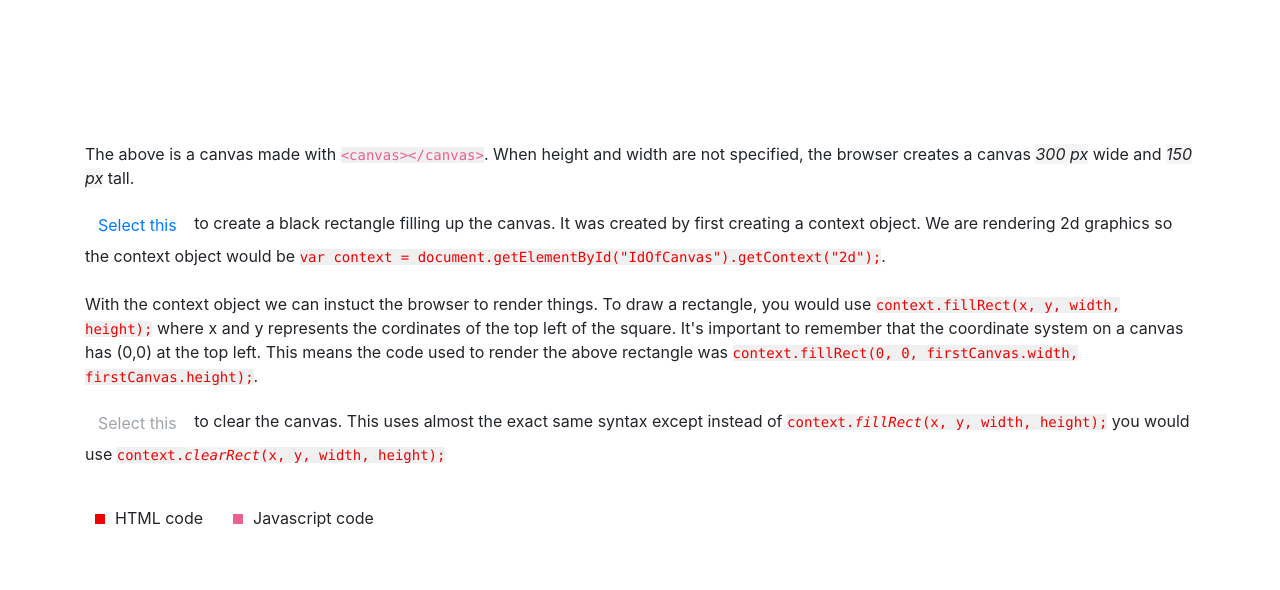
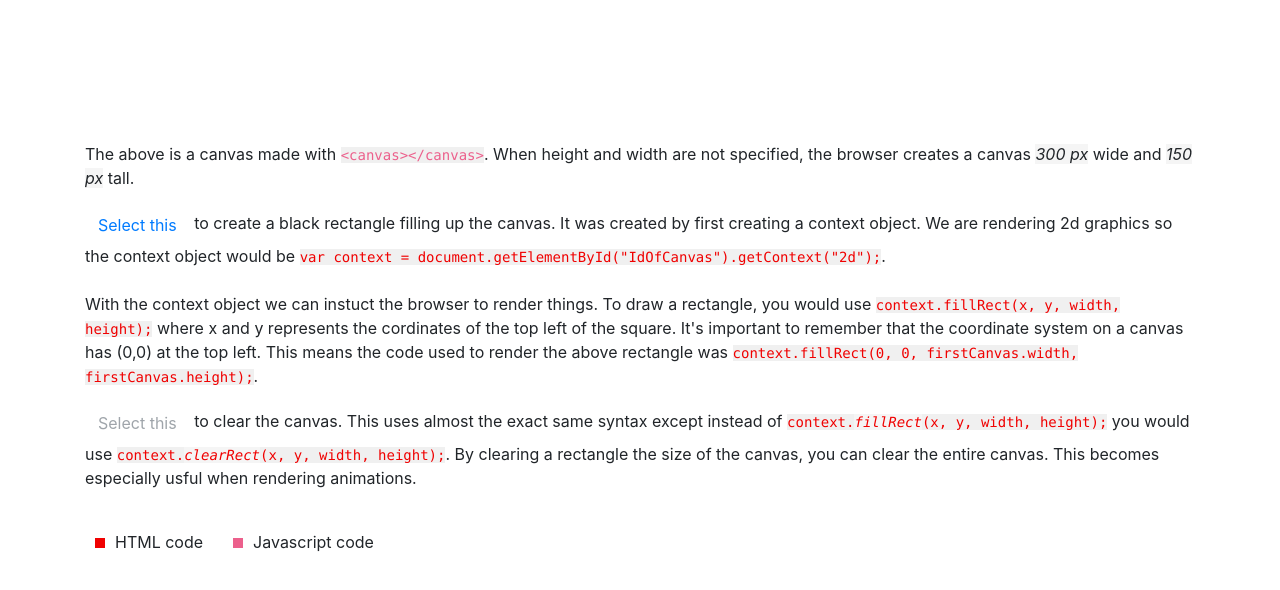
Before and after one commit to KihtrakRaknas/Canvas, a plain HTML site: page index.html in a window 1280 px wide. Shown: the part 70-660 px from the top of the page. Drawn offline with nearby package versions, Linux system fonts and the light colour scheme.

Commit message:
Update index.html

```diff
--- a/index.html
+++ b/index.html
@@ -16,7 +16,7 @@
 
             <p><button id = "TriggerSquareInFirstCanvas" type="button" class="btn btn-link">Select this</button> to create a black rectangle filling up the canvas. It was created by first creating a context object. We are rendering 2d graphics so the context object would be <code class = "javascript">var context = document.getElementById("IdOfCanvas").getContext("2d");</code>. <br><br>
                 With the context object we can instuct the browser to render things. To draw a rectangle, you would use <code class = "javascript">context.fillRect(x, y, width, height);</code> where x and y represents the cordinates of the top left of the square. It's important to remember that the coordinate system on a canvas has (0,0) at the top left. This means the code used to render the above rectangle was <code class = "javascript">context.fillRect(0, 0, firstCanvas.width, firstCanvas.height);</code>.</p>
-            <p><button id = "TriggerClearFirstCanvas" type="button" class="btn btn-link disabled">Select this</button> to clear the canvas. This uses almost the exact same syntax except instead of <code class = "javascript">context.<em>fillRect</em>(x, y, width, height);</code> you would use <code class = "javascript">context.<em>clearRect</em>(x, y, width, height);</code></p>
+            <p><button id = "TriggerClearFirstCanvas" type="button" class="btn btn-link disabled">Select this</button> to clear the canvas. This uses almost the exact same syntax except instead of <code class = "javascript">context.<em>fillRect</em>(x, y, width, height);</code> you would use <code class = "javascript">context.<em>clearRect</em>(x, y, width, height);</code>. By clearing a rectangle the size of the canvas, you can clear the entire canvas. This becomes especially usful when rendering animations. </p>
 
             <br>
             <span><div class="red keyBox"></div>HTML code<div class="lightRed keyBox"></div>Javascript code</span>
```
